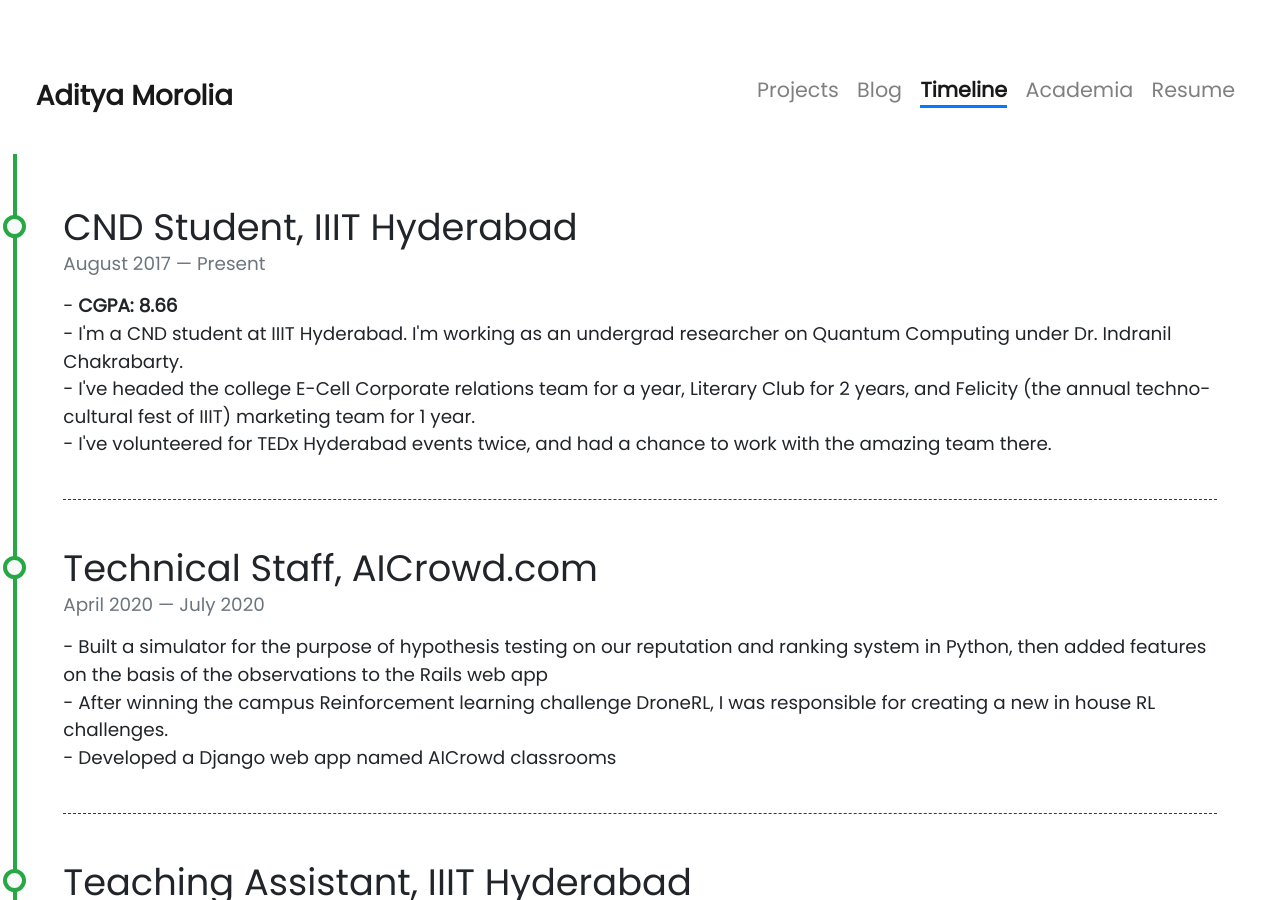
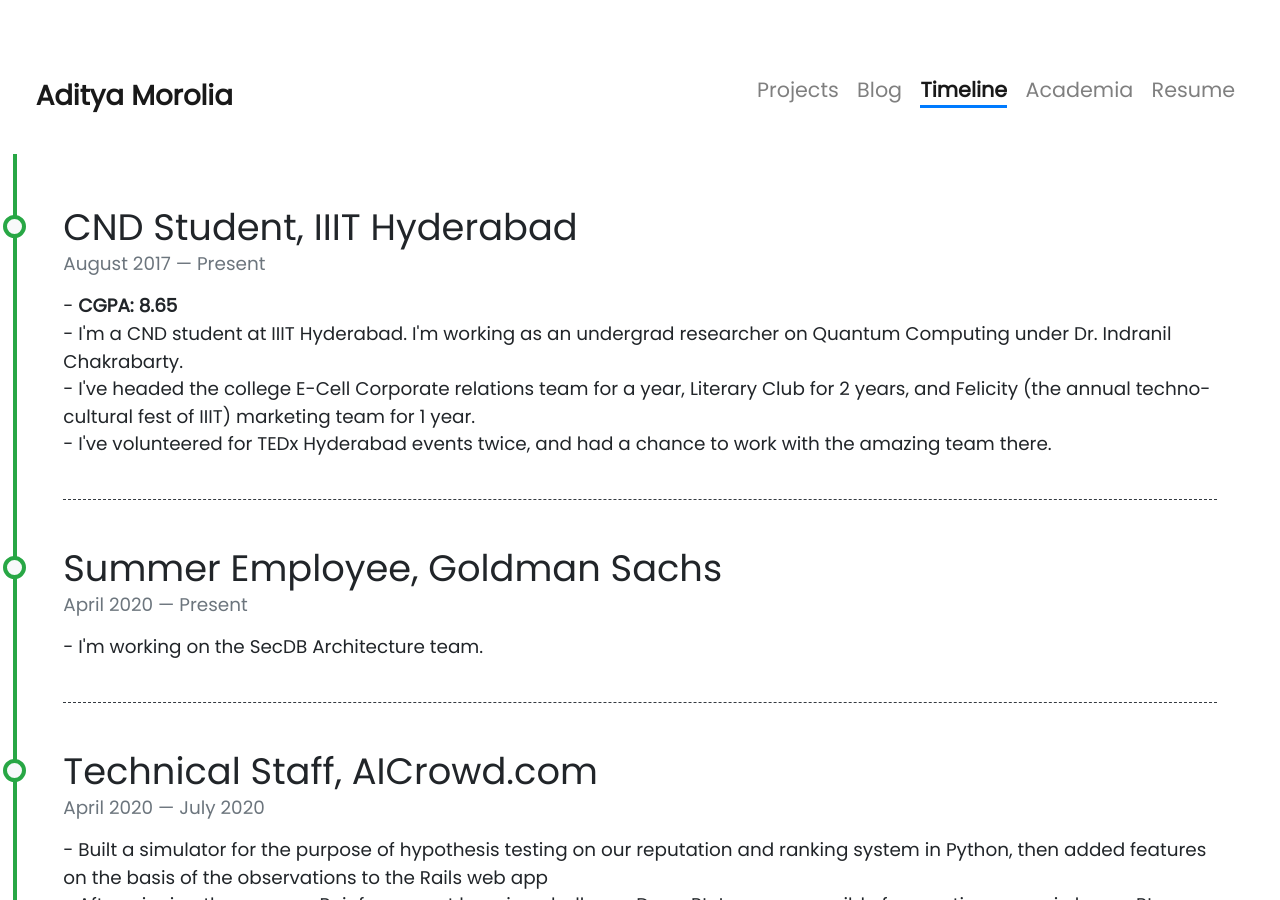
Before and after one commit to TheCharmingSociopath/TheCharmingSociopath.github.io, a Jekyll site: the page built from pages/timeline.md, in a window 1280 px wide and 900 px high. Built offline with Jekyll 4.4.1, drawn with Linux system fonts in a browser that asks for light colours; nearby versions of some CDN libraries.

Commit message:
Updated timeline and resume

```diff
--- a/_config.yml
+++ b/_config.yml
@@ -4,7 +4,7 @@ description         : >-
                       Hi, I'm Aditya Morolia.
 baseurl             : ""                     # Change to empty quotes if you are hosting your site at <your-username>.github.io directly
 repository          : TheCharmingSociopath/TheCharmingSociopath.github.io     # Change to <your-username>/<your-username>.github.io (or remove it if you don't need remote projects)
-resume_path         : /assets/documents/resume.pdf
+resume_path         : /assets/documents/cv.pdf
 
 ### Plugins ###
 plugins:
--- a/_data/timeline.yml
+++ b/_data/timeline.yml
@@ -2,10 +2,16 @@
   from: August 2017
   to: Present
   description: >
-               - <b> CGPA: 8.66 </b> <br/>
+               - <b> CGPA: 8.65 </b> <br/>
                - I'm a CND student at IIIT Hyderabad. I'm working as an undergrad researcher on Quantum Computing under Dr. Indranil Chakrabarty. <br/>
                - I've headed the college E-Cell Corporate relations team for a year, Literary Club for 2 years, and Felicity (the annual techno-cultural fest of IIIT) marketing team for 1 year. <br/>
                - I've volunteered for TEDx Hyderabad events twice, and had a chance to work with the amazing team there. <br/>
+
+- title: Summer Employee, Goldman Sachs
+  from: April 2020
+  to: Present
+  description: >
+               - I'm working on the SecDB Architecture team.
 
 - title: Technical Staff, AICrowd.com
   from: April 2020
```
